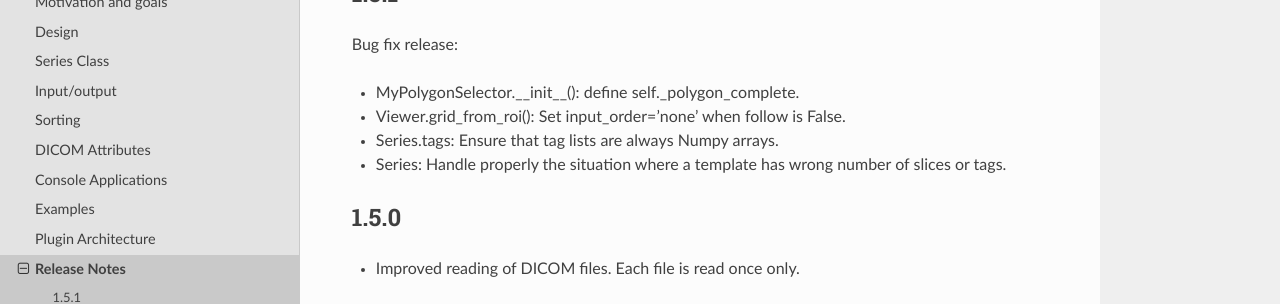
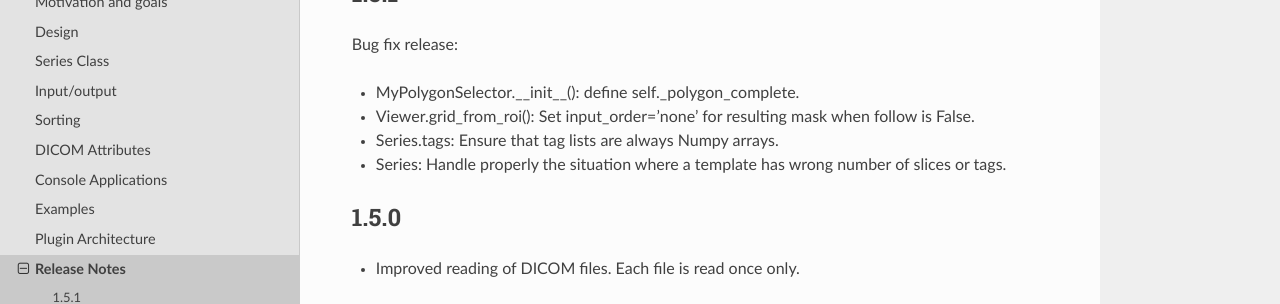
Before and after one commit to erling6232/imagedata, a Sphinx documentation site: the page built from docs/ReleaseNotes.rst, in a window 1280 px wide and 900 px high. Shown: the part 183-487 px from the top of the window. Built offline with Sphinx 7.4.7 and the Read the Docs theme 2.0.0, drawn with Linux system fonts in a browser that asks for light colours.

Commit message:
Corrected.

```diff
--- a/docs/ReleaseNotes.rst
+++ b/docs/ReleaseNotes.rst
@@ -8,7 +8,7 @@ Release Notes
 Bug fix release:
 
 * MyPolygonSelector.__init__(): define self._polygon_complete.
-* Viewer.grid_from_roi(): Set input_order='none' when follow is False.
+* Viewer.grid_from_roi(): Set input_order='none' for resulting mask when follow is False.
 * Series.tags: Ensure that tag lists are always Numpy arrays.
 * Series: Handle properly the situation where a template has wrong number of slices or tags.
 
```
